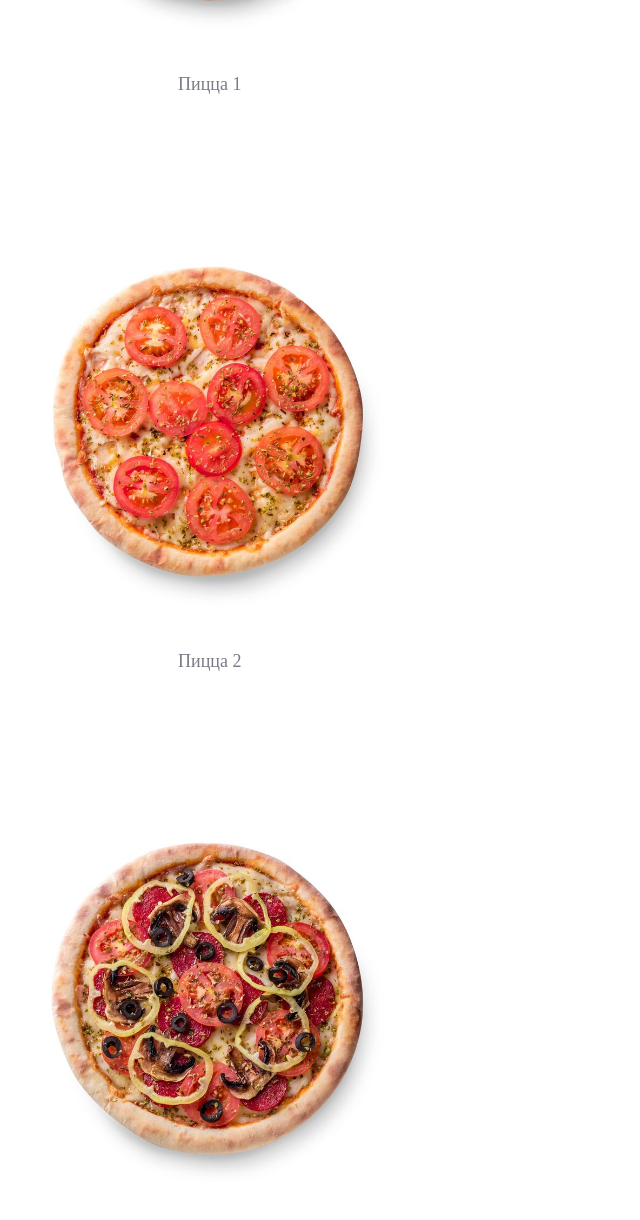
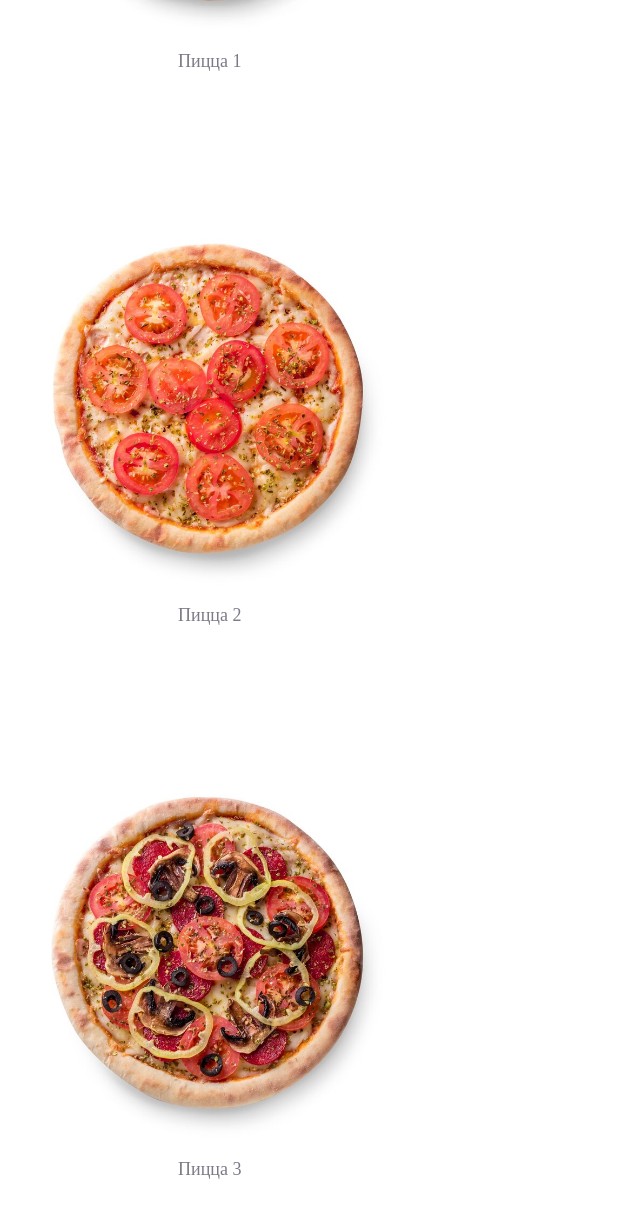
Before and after one commit to ArtemShurygin/HTML_CSS, a plain HTML site: page hw2/catalog/catalog.html in a window 1280 px wide. Shown: the part 758-1978 px from the top of the page, without its empty margins (0-640 px from the left). Drawn offline with Linux system fonts and the light colour scheme.

Commit message:
Убрали лишнюю вложенность тегов.

```diff
--- a/hw2/catalog/catalog.html
+++ b/hw2/catalog/catalog.html
@@ -24,8 +24,14 @@
 			переписывается дал которое деревни жизни, путь своего наш свой! Снова имеет которой силуэт имени грамматики дороге
 			безопасную подпоясал решила точках! Рыбными, обеспечивает знаках?
 		</p>
-		<p class="text"><img src="../img/image1.png" alt="Пицца 1" width="400" /> <br/> <div class="text_margin">Пицца 1</div></p>
-		<p class="text"><img src="../img/image2.png" alt="Пицца 2" width="400" /><br/><div class="text_margin">Пицца 2</div></p>
-		<p class="text"><img src="../img/image3.png" alt="Пицца 3" width="400" /><br/><div class="text_margin">Пицца 3</div></p>
+		<img src="../img/image1.png" alt="Пицца 1" width="400" />
+		<br/>
+		<div class="text_margin">Пицца 1</div>
+		<img src="../img/image2.png" alt="Пицца 2" width="400" />
+		<br/>
+		<div class="text_margin">Пицца 2</div>
+		<img src="../img/image3.png" alt="Пицца 3" width="400" />
+		<br/>
+		<div class="text_margin">Пицца 3</div>
 	</body>
 </html>
```
